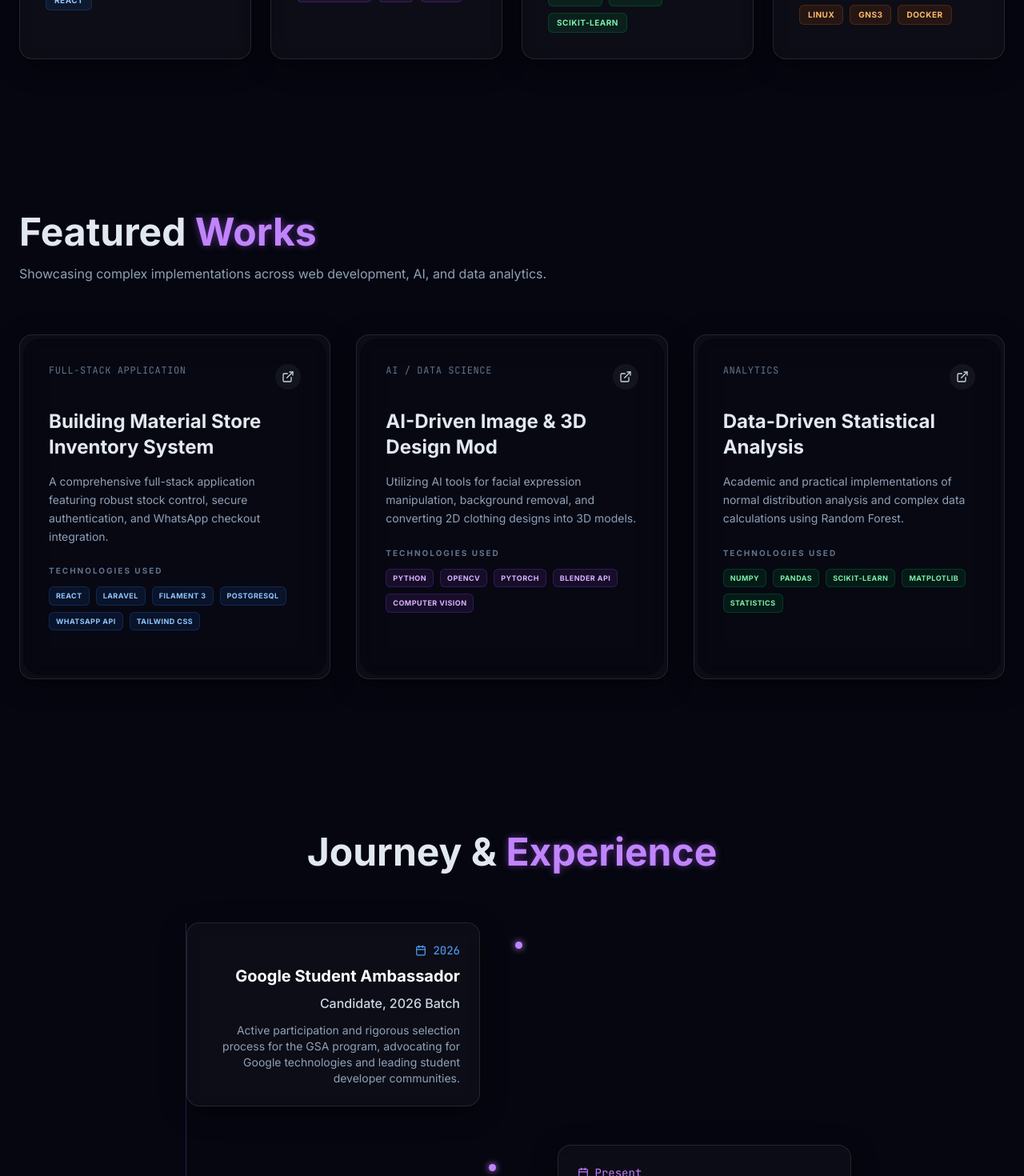
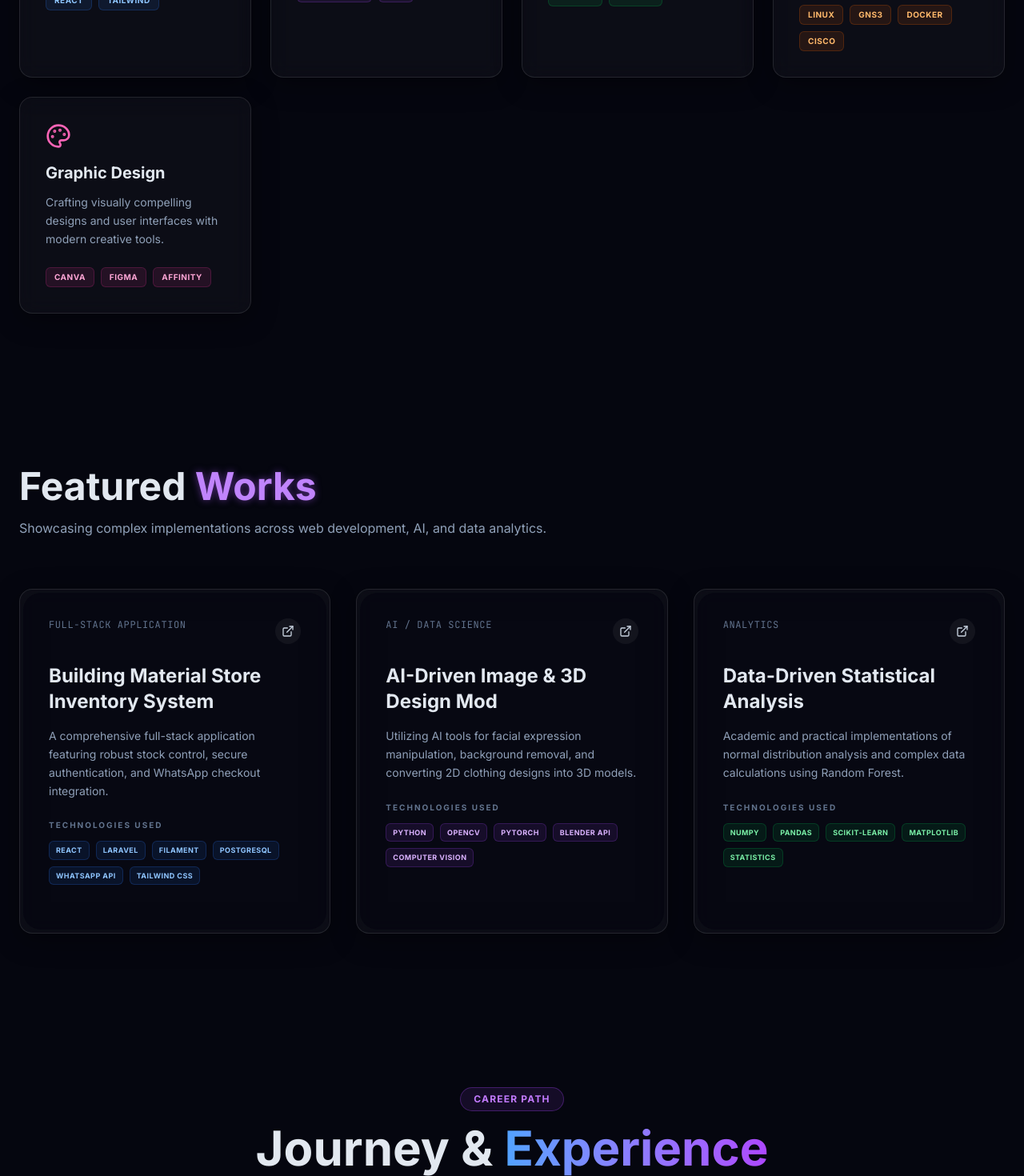
Before and after one commit to rizalrfli/my-portofolio, a React (Vite) app: page / in a window 1280 px wide. Shown: the part 1330-2800 px from the top of the page at 80% size. Built offline with nearby package versions, Linux system fonts and the light colour scheme.

Commit message:
feat: implement initial portfolio landing page with hero, navbar, and core strengths sections

```diff
--- a/src/App.tsx
+++ b/src/App.tsx
@@ -3,7 +3,7 @@ import { motion, useScroll, useTransform } from 'motion/react';
 import {
   Code2, Database, Network, LineChart, Terminal,
   Server, BrainCircuit, Monitor, ChevronRight,
-  Github, Linkedin, Mail, ExternalLink, Calendar, Send
+  Github, Linkedin, Mail, ExternalLink, Calendar, Send, Instagram, MessageSquare, Palette
 } from 'lucide-react';
 
 const BackgroundElements = () => {
@@ -145,30 +145,37 @@ const strengths = [
   {
     title: "Full-Stack Web Dev",
     icon: <Monitor className="text-blue-400 mb-4" size={32} />,
-    desc: "Specializing in PHP, Laravel, and Filament 3 for robust enterprise applications.",
-    skills: ["PHP", "Laravel", "Filament 3", "React"],
+    desc: "Specializing in PHP, Laravel, and Filament for robust enterprise applications.",
+    skills: ["PHP", "Laravel", "Filament", "React", "Tailwind"],
     color: "blue"
   },
   {
     title: "Database Architecture",
     icon: <Database className="text-purple-400 mb-4" size={32} />,
     desc: "Mastery in SQL and PostgreSQL including Transactions, Stored Procedures, and Materialized Views.",
-    skills: ["PostgreSQL", "SQL", "Redis"],
+    skills: ["PostgreSQL", "SQL"],
     color: "purple"
   },
   {
     title: "Data Science & Analytics",
     icon: <BrainCircuit className="text-green-400 mb-4" size={32} />,
     desc: "Proficient in Python, Pandas, and statistical modeling with Random Forest Regression.",
-    skills: ["Python", "Pandas", "Scikit-Learn"],
+    skills: ["Python", "Pandas"],
     color: "green"
   },
   {
     title: "Infrastructure & Networking",
     icon: <Network className="text-orange-400 mb-4" size={32} />,
     desc: "Experience in Linux system administration and complex networking simulations using GNS3.",
-    skills: ["Linux", "GNS3", "Docker"],
+    skills: ["Linux", "GNS3", "Docker", "Cisco"],
     color: "orange"
+  },
+  {
+    title: "Graphic Design",
+    icon: <Palette className="text-pink-400 mb-4" size={32} />,
+    desc: "Crafting visually compelling designs and user interfaces with modern creative tools.",
+    skills: ["Canva", "Figma", "Affinity"],
+    color: "pink"
   }
 ];
 
@@ -198,6 +205,7 @@ const About = () => {
               ${item.color === 'blue' ? 'hover:glow-border' :
                 item.color === 'purple' ? 'hover:glow-border-purple' :
                   item.color === 'green' ? 'hover:border-green-500/30' :
+                    item.color === 'pink' ? 'hover:border-pink-500/30' :
                       'hover:border-orange-500/30'}`}
           >
             <div className={`absolute top-0 right-0 w-32 h-32 bg-gradient-to-bl rounded-bl-full opacity-0 group-hover:opacity-20 transition-opacity
@@ -217,6 +225,7 @@ const About = () => {
                     ${item.color === 'blue' ? 'bg-blue-500/10 text-blue-300 border-blue-500/20 group-hover:bg-blue-500/20 group-hover:border-blue-400/30' :
                       item.color === 'purple' ? 'bg-purple-500/10 text-purple-300 border-purple-500/20 group-hover:bg-purple-500/20 group-hover:border-purple-400/30' :
                         item.color === 'green' ? 'bg-green-500/10 text-green-300 border-green-500/20 group-hover:bg-green-500/20 group-hover:border-green-400/30' :
+                          item.color === 'pink' ? 'bg-pink-500/10 text-pink-300 border-pink-500/20 group-hover:bg-pink-500/20 group-hover:border-pink-400/30' :
                             'bg-orange-500/10 text-orange-300 border-orange-500/20 group-hover:bg-orange-500/20 group-hover:border-orange-400/30'}`}
                 >
                   {skill}
@@ -235,7 +244,7 @@ const projects = [
     title: "Building Material Store Inventory System",
     type: "Full-Stack Application",
     desc: "A comprehensive full-stack application featuring robust stock control, secure authentication, and WhatsApp checkout integration.",
-    techStack: ["React", "Laravel", "Filament 3", "PostgreSQL", "WhatsApp API", "Tailwind CSS"],
+    techStack: ["React", "Laravel", "Filament", "PostgreSQL", "WhatsApp API", "Tailwind CSS"],
     glow: "blue"
   },
   {
@@ -316,60 +325,122 @@ const Projects = () => {
   );
 };
 
+const experiences = [
+  {
+    year: "2025 - 2026",
+    role: "Leadership & Project Management",
+    items: [
+      "Wakil Ketua Umum - Polinema Mengajar",
+      "Volunteer Photographer - Tlatah Lereng Gunung Arjuno",
+      "Project Manager - Lab Software Engineering Website (Polinema JTI)",
+      "Builder - Toko Bangunan Cahaya Baru Website"
+    ],
+    color: "text-blue-400",
+    glow: "bg-[#3b82f6] shadow-[0_0_8px_#3b82f6]"
+  },
+  {
+    year: "2024 - 2025",
+    role: "Graphic Design & Event Photography",
+    items: [
+      "Wakil Koordinator Design Graphic - Polinema Mengajar",
+      "Photographer - Banyuwangi Ethno Carnival"
+    ],
+    color: "text-purple-400",
+    glow: "bg-[#c084fc] shadow-[0_0_8px_#c084fc]"
+  },
+  {
+    year: "2023 - 2024",
+    role: "Technical & Data Internships",
+    items: [
+      "Network Administrator & Technician - Asterix Computer",
+      "Data Entry Staff - Peruri Bulog Indonesia"
+    ],
+    color: "text-green-400",
+    glow: "bg-[#22c55e] shadow-[0_0_8px_#22c55e]"
+  }
+];
+
 const Experience = () => {
   return (
-    <section id="experience" className="py-24 px-6 w-full max-w-4xl mx-auto">
+    <section id="experience" className="py-24 px-6 w-full max-w-5xl mx-auto overflow-hidden">
       <motion.div
         initial={{ opacity: 0, y: 20 }}
         whileInView={{ opacity: 1, y: 0 }}
         viewport={{ once: true }}
-        className="text-center mb-16"
+        className="text-center mb-20"
       >
-        <h2 className="text-3xl md:text-5xl font-bold mb-4">Journey & <span className="text-neon-purple">Experience</span></h2>
+        <div className="inline-block px-4 py-1.5 mb-4 rounded-full border border-purple-500/30 bg-purple-500/10 text-purple-400 text-xs font-bold uppercase tracking-widest">
+          Career Path
+        </div>
+        <h2 className="text-4xl md:text-6xl font-bold mb-6">Journey & <span className="text-transparent bg-clip-text bg-gradient-to-r from-blue-400 to-purple-500">Experience</span></h2>
+        <p className="text-slate-400 max-w-2xl mx-auto text-lg">A chronicle of my evolution as a developer, leader, and creative professional.</p>
       </motion.div>
 
-      <div className="relative border-l border-purple-500/30 ml-4 md:ml-1/2 space-y-12 pb-8">
+      <div className="relative">
+        {/* Central Vertical Line - Gradient */}
+        <div className="absolute left-4 md:left-1/2 md:-ml-[1px] top-0 bottom-0 w-[2px] bg-gradient-to-b from-blue-500 via-purple-500 to-transparent opacity-20" />
 
-        {/* Timeline Item 1 */}
+        <div className="space-y-16 relative">
+          {experiences.map((exp, index) => (
             <motion.div
-          initial={{ opacity: 0, x: -20 }}
-          whileInView={{ opacity: 1, x: 0 }}
-          viewport={{ once: true }}
-          className="relative pl-8 md:pl-0"
+              key={index}
+              initial={{ opacity: 0, y: 30 }}
+              whileInView={{ opacity: 1, y: 0 }}
+              viewport={{ once: true, margin: "-100px" }}
+              transition={{ duration: 0.6, delay: index * 0.1 }}
+              className={`relative flex items-center ${index % 2 === 0 ? 'md:flex-row-reverse' : 'md:flex-row'}`}
             >
-          <div className="md:w-1/2 md:-ml-[0.5px] md:pr-12 md:text-right relative z-10">
-            <div className="absolute left-[-37.5px] md:right-[-4.5px] md:left-auto top-6 w-[9px] h-[9px] rounded-full bg-[#c084fc] shadow-[0_0_8px_#c084fc]" />
-            <div className="glass-panel p-6 glass-panel-hover">
-              <span className="text-blue-400 font-mono text-sm mb-2 block flex items-center md:justify-end gap-2">
-                <Calendar size={14} /> 2026
+              {/* Timeline Dot with Outer Ring */}
+              <div className="absolute left-4 md:left-1/2 md:-translate-x-1/2 flex items-center justify-center z-20">
+                <div className={`w-4 h-4 rounded-full ${exp.glow} z-10 relative`} />
+                <div className={`absolute w-8 h-8 rounded-full ${exp.glow.replace('bg-', 'bg-').split(' ')[0]}/20 animate-ping`} />
+                <div className="absolute w-10 h-10 rounded-full border border-white/5 bg-slate-900/50 backdrop-blur-sm" />
+              </div>
+
+              {/* Content Card */}
+              <div className={`w-full md:w-[45%] ml-12 md:ml-0 ${index % 2 === 0 ? 'md:pl-12' : 'md:pr-12'}`}>
+                <motion.div
+                  whileHover={{ y: -5, scale: 1.01 }}
+                  className="glass-panel p-8 relative group transition-all duration-300 hover:border-purple-500/30"
+                >
+                  {/* Subtle Background Glow */}
+                  <div className={`absolute -inset-px rounded-[24px] bg-gradient-to-br from-white/10 to-transparent opacity-0 group-hover:opacity-100 transition-opacity -z-10`} />
+
+                  <div className="flex flex-col gap-4">
+                    <div className={`flex items-center gap-3 ${exp.color}`}>
+                      <Calendar size={16} />
+                      <span className="font-mono text-sm font-bold tracking-wider">{exp.year}</span>
+                    </div>
+
+                    <div>
+                      <h3 className="text-2xl font-bold text-white mb-2 group-hover:text-transparent group-hover:bg-clip-text group-hover:bg-gradient-to-r group-hover:from-blue-300 group-hover:to-purple-300 transition-all duration-300">
+                        {exp.role}
+                      </h3>
+                    </div>
+
+                    <ul className="space-y-4 mt-2">
+                      {exp.items.map((item, i) => (
+                        <li key={i} className="flex items-start gap-3 group/item">
+                          <div className={`mt-1.5 w-1.5 h-1.5 rounded-full shrink-0 ${exp.color.replace('text', 'bg')} opacity-40 group-hover/item:opacity-100 group-hover/item:scale-125 transition-all`} />
+                          <span className="text-slate-400 text-sm leading-relaxed group-hover/item:text-slate-200 transition-colors">
+                            {item}
                           </span>
-              <h3 className="text-xl font-bold text-white mb-2">Google Student Ambassador</h3>
-              <h4 className="text-slate-300 font-medium mb-3">Candidate, 2026 Batch</h4>
-              <p className="text-slate-400 text-sm">Active participation and rigorous selection process for the GSA program, advocating for Google technologies and leading student developer communities.</p>
+                        </li>
+                      ))}
+                    </ul>
+                  </div>
+                </motion.div>
+              </div>
+
+              {/* Year Indicator for Desktop (Opposite side of card) */}
+              <div className={`hidden md:flex w-[45%] ${index % 2 === 0 ? 'justify-start pr-12' : 'justify-end pl-12'}`}>
+                <div className="text-slate-600 font-bold text-4xl opacity-20 pointer-events-none select-none">
+                  {exp.year.split(' ')[0]}
                 </div>
               </div>
             </motion.div>
-
-        {/* Timeline Item 2 */}
-        <motion.div
-          initial={{ opacity: 0, x: 20 }}
-          whileInView={{ opacity: 1, x: 0 }}
-          viewport={{ once: true }}
-          className="relative pl-8 md:pl-0 flex justify-end"
-        >
-          <div className="md:w-1/2 md:pl-12 relative z-10 w-full">
-            <div className="absolute left-[-37.5px] top-6 w-[9px] h-[9px] rounded-full bg-[#c084fc] shadow-[0_0_8px_#c084fc]" />
-            <div className="glass-panel p-6 glass-panel-hover">
-              <span className="text-purple-400 font-mono text-sm mb-2 block flex items-center gap-2">
-                <Calendar size={14} /> Present
-              </span>
-              <h3 className="text-xl font-bold text-white mb-2">PKL (Internship Program) Preparation</h3>
-              <h4 className="text-slate-300 font-medium mb-3">Politeknik Negeri Malang</h4>
-              <p className="text-slate-400 text-sm">Focusing on enterprise-level software solutions, refining skills in Laravel, PostgreSQL, and Data Science methodologies to prepare for professional deployment.</p>
+          ))}
         </div>
-          </div>
-        </motion.div>
-
       </div>
     </section>
   );
@@ -406,17 +477,23 @@ const Contact = () => {
           </div>
 
           {/* Dock style socials */}
-          <div className="mt-12 h-16 inline-flex items-center px-10 dock-pill rounded-full justify-center">
-            <div className="flex gap-8 items-center">
-              <a href="#" className="text-xs text-white opacity-60 hover:opacity-100 transition-opacity font-bold uppercase tracking-wider">
-                GitHub
+          <div className="mt-12 h-16 inline-flex items-center px-8 dock-pill rounded-full justify-center">
+            <div className="flex gap-6 items-center">
+              <a href="https://github.com/rizalrfli" target="_blank" rel="noopener noreferrer" className="p-2 text-white/60 hover:text-white hover:scale-110 transition-all">
+                <Github size={20} />
               </a>
-              <a href="#" className="text-xs text-white opacity-60 hover:opacity-100 transition-opacity font-bold uppercase tracking-wider">
-                LinkedIn
+              <a href="https://www.linkedin.com/in/afrizalrafli" target="_blank" rel="noopener noreferrer" className="p-2 text-white/60 hover:text-white hover:scale-110 transition-all">
+                <Linkedin size={20} />
               </a>
-              <div className="w-[1px] h-5 bg-white/20" />
+              <a href="https://www.instagram.com/afrzalrfli/" target="_blank" rel="noopener noreferrer" className="p-2 text-white/60 hover:text-white hover:scale-110 transition-all">
+                <Instagram size={20} />
+              </a>
+              <a href="https://wa.me/083834079959" target="_blank" rel="noopener noreferrer" className="p-2 text-white/60 hover:text-white hover:scale-110 transition-all">
+                <MessageSquare size={20} />
+              </a>
+              <div className="w-[1px] h-5 bg-white/20 ml-2" />
               <div className="flex items-center gap-2">
-                <span className="text-xs font-mono text-neon-blue">terminal: guest@afrizal ~ $</span>
+                <span className="text-[10px] font-mono text-neon-blue opacity-80">afrizal@portfolio</span>
               </div>
             </div>
           </div>
```
Lines whose indentation alone changed are shown as unchanged.
